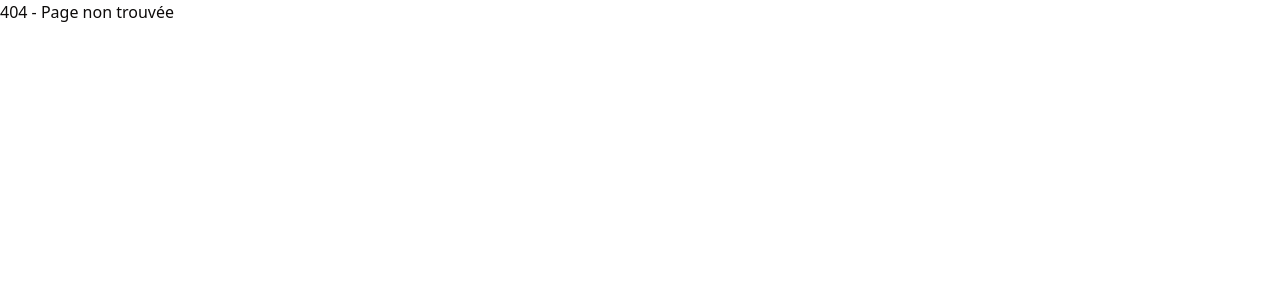
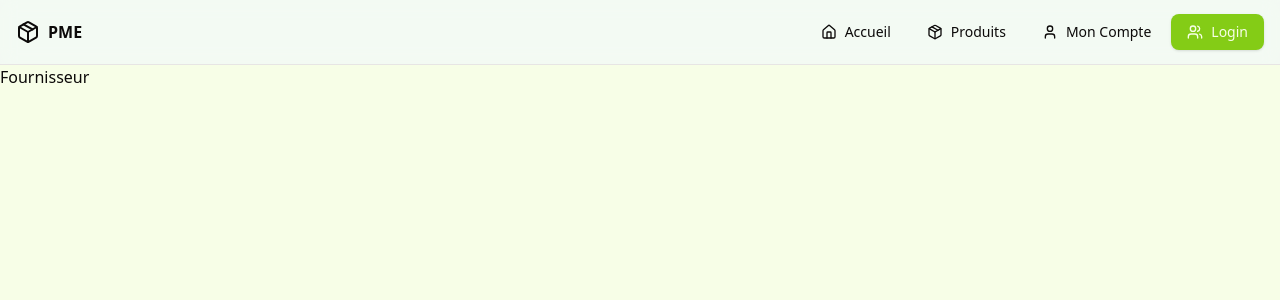
Before and after one commit to bry4ng4rrix/Gestion_de_stock, a React (Vite) app: page /fournisseur in a window 1280 px wide. Before the commit this address had no page. Shown: the top 300 px of the page. Built offline with nearby package versions, Linux system fonts and the light colour scheme.

Commit message:
fournisseur

```diff
--- a/src/App.tsx
+++ b/src/App.tsx
@@ -7,6 +7,8 @@ import { DashboardLayout } from './components/layout/DashboardLayout';
 import ClientLayout from '@/components/layout/ClientLayout';
 import Historique from '@/Pages/Client/Historique';
 import Profile from '@/Pages/Client/Profile'
+import FournisseurLayout from '@/components/layout/FournisseurLayout';
+import Fournisseur from '@/Pages/Fournisseur/index';
 const App = () => {
   return (
     <Router>
@@ -18,6 +20,10 @@ const App = () => {
             <Route path="/panier" element={<div>Panier</div>} />
             <Route path="/historique" element={<Historique />} />
             <Route path="/compte" element={<Profile />} />
+          </Route>
+          {/* Routes fournisseur */}
+          <Route element={<FournisseurLayout />}>
+            <Route path="/fournisseur" element={<Fournisseur />} />
           </Route>
 
           {/* Routes du tableau de bord avec mise en page */}
--- /dev/null
+++ b/src/Pages/Fournisseur/index.tsx
@@ -0,0 +1,8 @@
+
+const Fournisseur = () => {
+  return (
+    <div>Fournisseur</div>
+  )
+}
+
+export default Fournisseur
```
